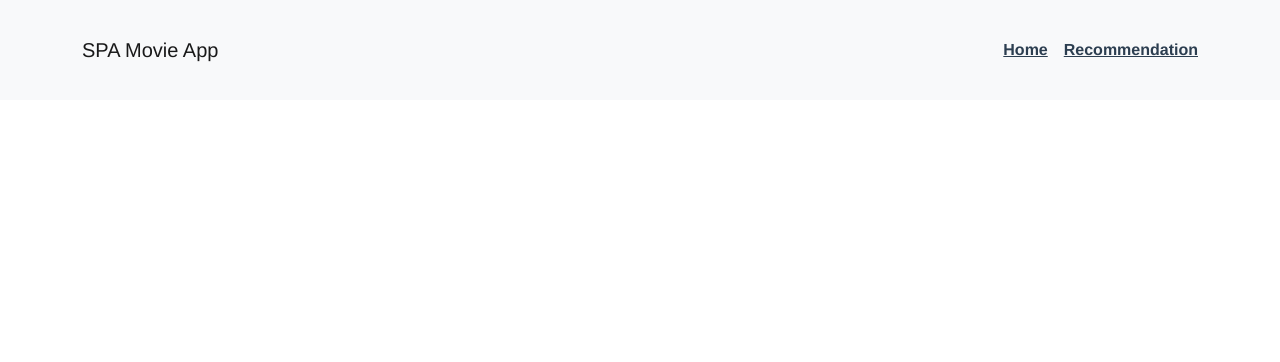
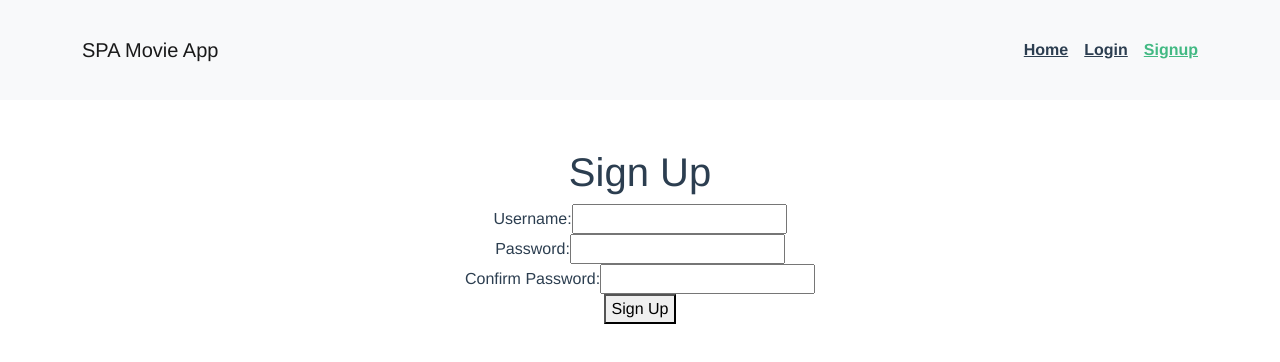
Before and after one commit to wondongYang/Movie-Recommand-Service, a Vue app in the folder client/: page /accounts/signup in a window 1280 px wide. Shown: the top 362 px of the page. Built offline with nearby package versions, Linux system fonts and the light colour scheme; no server answers.

Commit message:
1118 vue #2

```diff
--- a/client/src/App.vue
+++ b/client/src/App.vue
@@ -4,7 +4,13 @@
       <div class="container">
         <span class="navbar-brand me-auto">SPA Movie App</span>
         <router-link :to="{name: 'Home'}">Home</router-link>
-        <router-link :to="{name: 'Recommend'}" class="ms-3">Recommendation</router-link>
+        <div v-if="login">
+          <router-link :to="{name: 'Recommend'}" class="ms-3">Recommendation</router-link>
+        </div>
+        <div v-else>
+          <router-link :to="{name: 'Login'}" class="ms-3">Login</router-link>
+          <router-link :to="{name: 'Signup'}" class="ms-3">Signup</router-link>
+        </div>
       </div>
     </div>
     <router-view/>
@@ -13,8 +19,20 @@
 
 <script>
 export default {
+  name: 'App',
+  data: function () {
+    return {
+      login: false
+    }
+  },
+
   created: function () {
+    // 영화 들고 오기
     this.$store.dispatch('getHomeMovies')
+
+    // state로 로그인 체크
+    this.login = this.$store.state.login
+
   }
 }
 </script>
--- /dev/null
+++ b/client/src/components/ReviewDetailComments.vue
@@ -0,0 +1,16 @@
+<template>
+  <div>
+
+  </div>
+</template>
+
+<script>
+export default {
+  name: 'ReviewDetailComments',
+
+}
+</script>
+
+<style>
+
+</style>
--- a/client/src/router/index.js
+++ b/client/src/router/index.js
@@ -5,6 +5,8 @@ import Recommend from '@/views/Recommend'
 import MovieDetail from '@/views/MovieDetail'
 import ReviewForm from '@/views/ReviewForm'
 import ReviewDetail from '@/views/ReviewDetail'
+import Signup from '@/views/accounts/Signup'
+import Login from '@/views/accounts/Login'
 
 Vue.use(VueRouter)
 
@@ -13,6 +15,16 @@ const routes = [
     path: '/',
     name: 'Home',
     component: Home
+  },
+  {
+    path: '/accounts/signup',
+    name: 'Signup',
+    component: Signup
+  },
+  {
+    path: '/accounts/login',
+    name: 'Login',
+    component: Login
   },
   {
     path: '/recommend',
@@ -34,6 +46,7 @@ const routes = [
     name: 'ReviewDetail',
     component: ReviewDetail
   },
+
 ]
 
 const router = new VueRouter({
--- a/client/src/store/index.js
+++ b/client/src/store/index.js
@@ -9,10 +9,18 @@ Vue.use(Vuex)
 
 export default new Vuex.Store({
   state: {
+    login: false,
     HomeMovies: null,
     userMovieList: [],
   },
   mutations: {
+    SET_LOGIN: function (state) {
+      state.login = true
+    },
+    SET_LOGOUT: function (state) {
+      state.login = false
+    },
+
     SAVE_HOME_MOVIES: function (state, movies) {
       state.HomeMovies = movies
     },
@@ -22,6 +30,23 @@ export default new Vuex.Store({
 
   },
   actions: {
+    // JWT Token 받기
+    setToken: function () {
+      const token = localStorage.getItem('jwt')
+      const config = {
+        Authorization: `JWT ${token}`,
+      }
+      return config
+    },
+
+    setLogin: function ({commit}) {
+      commit('SET_LOGIN')
+    },
+
+    setLogout: function ({commit}) {
+      commit('SET_LOGOUT')
+    },
+
     // Home.vue에서 보여줄 영화들 긁어오기
     getHomeMovies: function ({commit}) {
       axios({
@@ -41,9 +66,6 @@ export default new Vuex.Store({
       })
     },
 
-    addMyList: function ({commit}, item) {
-      commit('ADD_MY_LIST', item)
-    },
   },
   modules: {
   },
--- a/client/src/views/ReviewDetail.vue
+++ b/client/src/views/ReviewDetail.vue
@@ -4,6 +4,10 @@
       <div>
         리뷰를 받았습니다.
         리뷰 내용이 들어갈 공간:
+        {{ review.user }}
+        {{ review.rank }}
+        {{ review.content }}
+        {{ review.updated_at }}
       </div>
       <div>
         수정 삭제 기능:
@@ -11,6 +15,8 @@
       </div>
       <div>
         리뷰 댓글이 들어갈 공간:
+        <ReviewDetailComments />
+        <!-- {{ review.comment_set }} -->
       </div>
     </div>
   </div>
@@ -18,10 +24,14 @@
 
 <script>
 import axios from 'axios'
+import ReviewDetailComments from '@/components/ReviewDetailComments'
 const SERVER_URL = process.env.VUE_APP_SERVER_URL
 
 export default {
   name: 'ReviewDetail',
+  components: {
+    ReviewDetailComments,
+  },
   data: function () {
     return {
       reviewId: this.$route.params.reviewId,
--- /dev/null
+++ b/client/src/views/accounts/Login.vue
@@ -0,0 +1,51 @@
+<template>
+  <div>
+    <h1>Login</h1>
+    <div>
+      <label for="username">Username: </label>
+      <input type="text" id="username" v-model="credentials.username">
+    </div>
+    <div>
+      <label for="password">Password: </label>
+      <input type="password" id="password" v-model="credentials.password">
+    </div>
+    <button @click="login(credentials)">Login</button>
+  </div>
+</template>
+
+<script>
+import axios from 'axios'
+
+const SERVER_URL = process.env.VUE_APP_SERVER_URL
+
+export default {
+  name: 'Login',
+  data: function () {
+    return {
+      credentials: {
+        username: null,
+        password: null,
+      },
+    }
+  },
+  methods: {
+    login: function (credentials) {
+      axios({
+        method: 'post',
+        url: `${SERVER_URL}/accounts/api-token-auth/`,   // token을 획득하도록 요청
+        data: credentials
+      })
+      .then(response => {
+        localStorage.setItem('jwt', response.data.token)  // 받아온 token을 localStorage에 저장
+        // 이제 (signup과 token 발급을 제외한) django server 요청 시에는 token을 header에 넣어서 전달할 것 (TodoList 부분)
+        this.$emit('login')   // "나 로그인했다!!!"고 상위 component에 전달
+        this.$router.push({name: 'Home'})   // Home으로 이동
+      })
+      .catch(error => {
+        console.log(error)
+      })
+
+    }
+  }
+}
+</script>
--- /dev/null
+++ b/client/src/views/accounts/Signup.vue
@@ -0,0 +1,54 @@
+<template>
+  <div>
+    <h1>Sign Up</h1>
+    <div>
+      <label for="username">Username: </label>
+      <input type="text" id="username" v-model="credentials.username">
+    </div>
+    <div>
+      <label for="password">Password: </label>
+      <input type="password" id="password" v-model="credentials.password">
+    </div>
+    <div>
+      <label for="passwordConfirmation">Confirm Password: </label>
+      <input type="password" id="passwordConfirmation" v-model="credentials.passwordConfirmation" @keypress.enter="signup(credentials)">
+    </div>
+    <button @click="signup(credentials)">Sign Up</button>
+  </div>
+</template>
+
+<script>
+import axios from 'axios'
+
+// 환경변수
+const SERVER_URL = process.env.VUE_APP_SERVER_URL
+
+export default {
+  name: 'Signup',
+  data: function () {
+    return {
+      credentials: {
+        username: null,
+        password: null,
+        passwordConfirmation: null,
+      },
+    }
+  },
+  methods: {
+    signup: function (credentials) {
+      axios({
+        method: 'post',
+        url: `${SERVER_URL}/accounts/signup/`,
+        data: credentials,
+      })
+      .then(() => {
+        this.$router.push({name: 'Login'})
+      })
+      .catch(error => {
+        console.log(error)
+      })
+
+    }
+  }
+}
+</script>
```
